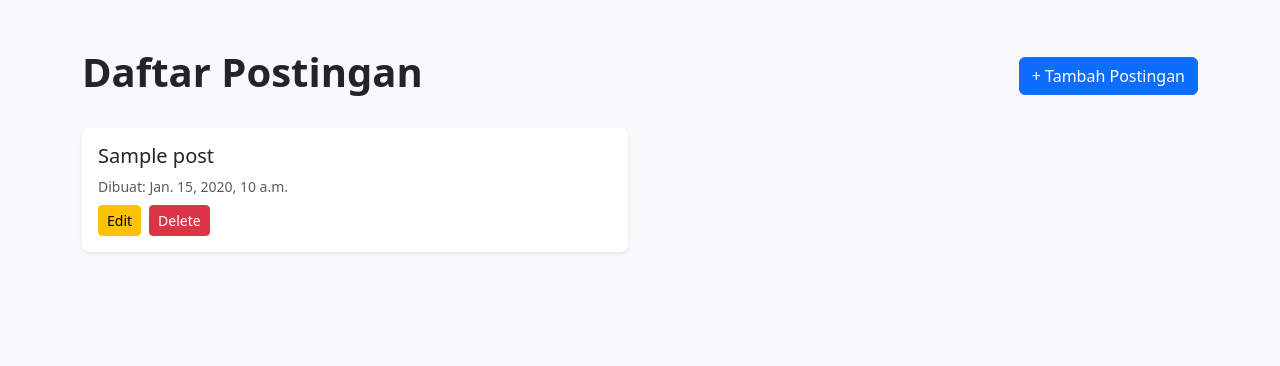
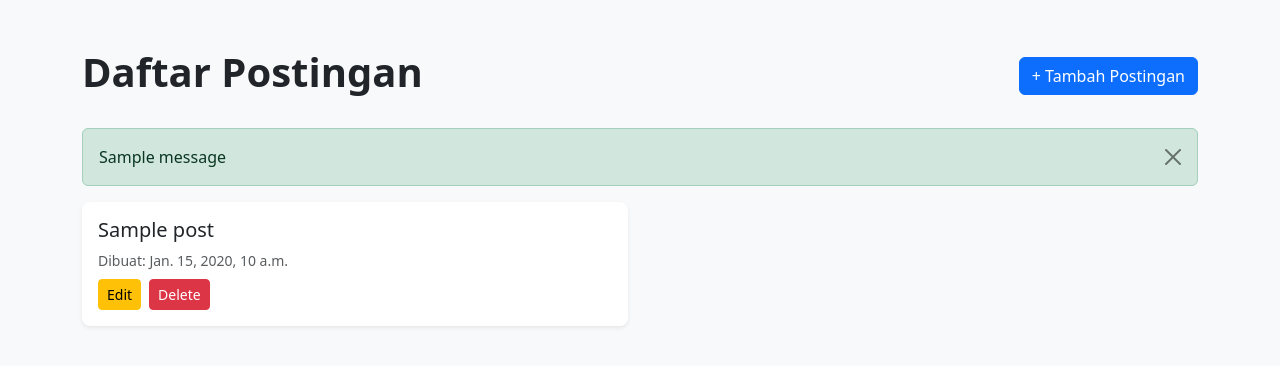
Before and after one commit to azharfahri/belajardjango, a Django app: page /posts/ in a window 1280 px wide. Shown: the top 366 px of the page. Run offline with Django 5.2, Linux system fonts and the light colour scheme; tables that the repository leaves empty hold one stand-in row (values such as "Sample post"); one stand-in notice (Sample message) is shown.

Commit message:
notifikasi

```diff
--- a/blog/templates/blog/post_list.html
+++ b/blog/templates/blog/post_list.html
@@ -17,6 +17,19 @@
             <a href="{% url 'post_create' %}" class="btn btn-primary">+ Tambah Postingan</a>
         </div>
 
+        <!-- Notifikasi -->
+        {% if messages %}
+        {% for message in messages %}
+        <div class="alert {{ message.tags }} alert-dismissible fade show" role="alert">
+            {{ message }}
+            <button type="button" class="btn-close" data-bs-dismiss="alert" aria-label="Close"></button>
+        </div>
+        {% endfor %}
+        {% endif %}
+
+
+
+        <!-- List Post -->
         {% if posts %}
         <div class="row g-4">
             {% for post in posts %}
@@ -44,7 +57,7 @@
             {% endfor %}
         </div>
         {% else %}
-        <div class="alert alert-info text-center">Belum ada postingan</div>
+        <div class="alert alert-info text-center mt-3">Belum ada postingan</div>
         {% endif %}
     </div>
 
--- a/blog/views.py
+++ b/blog/views.py
@@ -1,5 +1,6 @@
 from django.shortcuts import render, get_object_or_404, redirect
 from django.db import connection
+from django.contrib import messages
 from .forms import PostForm
 from .models import Post
 
@@ -34,14 +35,14 @@ def post_detail(request, post_id):
     return render(request, 'blog/post_detail.html', {'post': post})
 
 def post_create(request):
-    if request.method == "POST":
+    if request.method == 'POST':
         form = PostForm(request.POST)
         if form.is_valid():
             form.save()
+            messages.success(request, "Postingan berhasil dibuat")
             return redirect('post_list')
     else:
         form = PostForm()
-
     return render(request, 'blog/post_form.html', {'form': form})
 
 def post_update(request, post_id):
@@ -50,6 +51,7 @@ def post_update(request, post_id):
         form = PostForm(request.POST, instance=post)  # pake instance biar edit bukan bikin baru
         if form.is_valid():
             form.save()
+            messages.success(request, "Postingan berhasil diupdate")
             return redirect('post_list')  # balik ke daftar post setelah update
     else:
         form = PostForm(instance=post)  # tampilkan data lama di form
@@ -60,4 +62,5 @@ def post_update(request, post_id):
 def post_delete(request, post_id):
     with connection.cursor() as cursor:
         cursor.execute("DELETE FROM blog_post WHERE id = %s", [post_id])
+        messages.error(request, "Postingan berhasil dihapus")
     return redirect('post_list')
```
Also changed, not shown: belajardjango/settings.py (+8 -0 lines).
